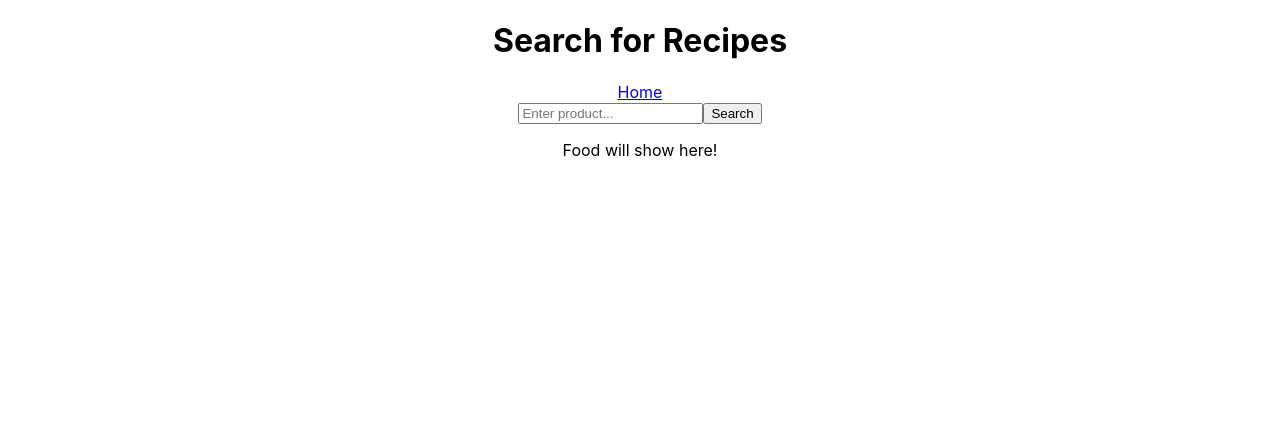
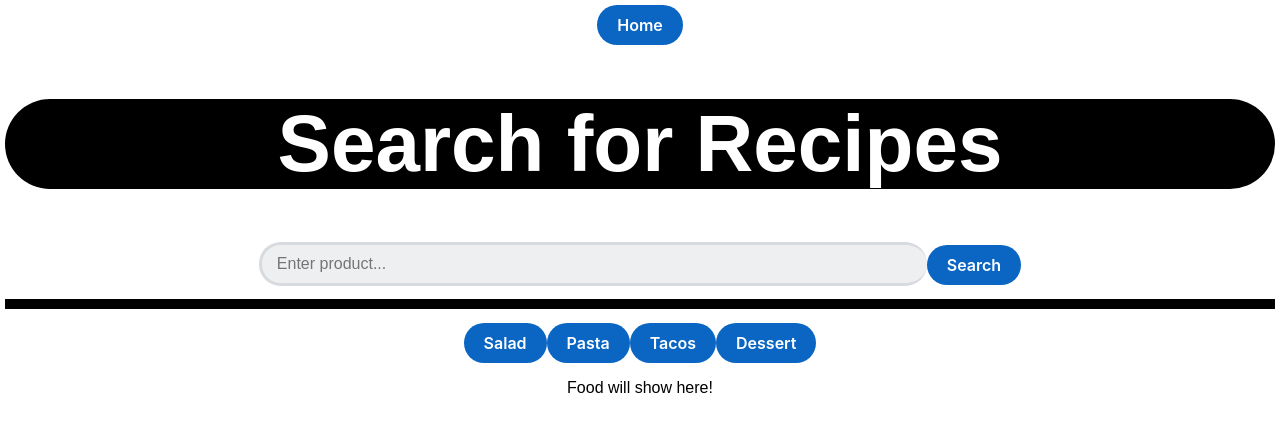
Before and after one commit to sabrinakirchner/food_snap, a React (Create React App) app: page /Food-search in a window 1280 px wide. Shown: the top 432 px of the page. Built offline with nearby package versions, Linux system fonts and the light colour scheme.

Commit message:
project almost done, buttons working

```diff
--- a/package.json
+++ b/package.json
@@ -7,6 +7,7 @@
     "@testing-library/react": "^13.4.0",
     "@testing-library/user-event": "^13.5.0",
     "axios": "^1.4.0",
+    "bootstrap": "^5.3.1",
     "react": "^18.2.0",
     "react-dom": "^18.2.0",
     "react-router-dom": "^6.14.2",
--- a/src/App.css
+++ b/src/App.css
@@ -1,38 +1,136 @@
-.App {
+body{
   text-align: center;
+  font-family: Arial, Helvetica, sans-serif;
+  padding: 5px;
 }
 
-.App-logo {
-  height: 40vmin;
-  pointer-events: none;
+h2 {
+  background: #000;
+  color: #fff;
+  text-decoration: none;
+  font-family: arial, sans-serif;
+  text-align: center;
+  font-weight: bold;
+  padding: 5px 40px;
+  font-size: 1rem;
+  line-height: 2rem;
+  position: relative;
+  transition: 0.5s;
 }
 
-@media (prefers-reduced-motion: no-preference) {
-  .App-logo {
-    animation: App-logo-spin infinite 20s linear;
-  }
+h1  {
+  background: #000;
+  color: #fff;
+  text-decoration: none;
+  font-family: arial, sans-serif;
+  text-align: center;
+  font-weight: bold;
+  padding: 5px 30px;
+  font-size: 5rem;
+  line-height: 5rem;
+  border-radius: 1.35em 1.35em 1.35em 1.35em;
+  position: relative;
+  transition: 0.5s;
 }
 
-.App-header {
-  background-color: #282c34;
-  min-height: 100vh;
+.search-form {
+  max-width: 460px;
   display: flex;
-  flex-direction: column;
-  align-items: center;
-  justify-content: center;
-  font-size: calc(10px + 2vmin);
-  color: white;
+  margin: 0 auto 32px;
 }
 
-.App-link {
-  color: #61dafb;
+.search-form button {
+  outline: none;
+  border: none;
+  padding: 0px 15px;
+  border-radius: 0 0.35em 0.35em 0;
+  cursor: pointer;
 }
 
-@keyframes App-logo-spin {
-  from {
-    transform: rotate(0deg);
-  }
-  to {
-    transform: rotate(360deg);
-  }
+input {
+  font-size: 1em;
+  width: 50%;
+  background-color: #edeff0;
+  padding: 10px 15px;
+  border: 3px solid #d7dbdf;
+  border-right: none;
+  border-radius: 1.35em 1.35em 1.35em 1.35em;
+  outline: none;
 }
+
+
+.photo-container ul {
+  display: flex;
+  flex-flow: row wrap;
+  justify-content: space-between;
+  -ms-align-items: flex-start;
+  align-items: flex-start;
+}
+
+.photo-container ul li {
+  width: 200px;
+  height: 100px;
+  overflow: hidden;
+  margin-bottom: 15px;
+}
+
+.photo-container ul img {
+  width: 100%;
+  transform: scale(1.25);
+  transition: transform 1.25s;
+}
+
+.photo-container li:hover img {
+  transform: scale(1.65);
+}
+
+.photo-container .not-found {
+  width: 100%;
+}
+
+
+button{
+  align-items: center;
+  background-color: #0A66C2;
+  border: 0;
+  border-radius: 100px;
+  box-sizing: border-box;
+  color: #ffffff;
+  cursor: pointer;
+  display: inline-flex;
+  font-family: -apple-system;
+  font-size: 16px;
+  font-weight: 600;
+  justify-content: center;
+  line-height: 20px;
+  max-width: 480px;
+  min-height: 40px;
+  min-width: 0px;
+  overflow: hidden;
+  padding: 0px;
+  padding-left: 20px;
+  padding-right: 20px;
+  text-align: center;
+  touch-action: manipulation;
+  transition: background-color 0.167s cubic-bezier(0.4, 0, 0.2, 1) 0s, box-shadow 0.167s cubic-bezier(0.4, 0, 0.2, 1) 0s, color 0.167s cubic-bezier(0.4, 0, 0.2, 1) 0s;
+  user-select: none;
+  -webkit-user-select: none;
+  vertical-align: middle;
+}
+
+.button:hover,
+.button:focus {
+  background-color: #07111d;
+  color: #ffffff;
+}
+
+.button:active {
+  background: #09223b;
+  color: rgb(255, 255, 255, .7);
+}
+
+.button:disabled {
+  cursor: not-allowed;
+  background: rgba(0, 0, 0, .08);
+  color: rgba(0, 0, 0, .3);
+}
--- a/src/App.js
+++ b/src/App.js
@@ -3,6 +3,9 @@ import './App.css';
 import { BrowserRouter as Router, Route, Routes } from 'react-router-dom';
 import Home from './components/Home'; // Import your Home component
 import FoodDisplay from './components/FoodDisplay';
+
+
+
 
 function App() {
   return (
--- a/src/components/FoodDisplay.js
+++ b/src/components/FoodDisplay.js
@@ -25,13 +25,32 @@ function FoodDisplay() {
     }
   };
 
+
+  const handleRecipeButtonClick = async (ingredients) => {
+    handleSearch(ingredients);
+  };
+
+
+  //buttons
   return (
+
     <div>
+       <Link to="/" >
+      <button> Home</button>
+      </Link>
+
       <h1>Search for Recipes</h1>
 
-      <Link to="/">Home</Link>
-      <br />
+
       <SearchBar onSearch={handleSearch} />
+
+      <h2></h2>
+
+      <button onClick={() => handleRecipeButtonClick('lettuce')}>Salad</button>
+      <button onClick={() => handleRecipeButtonClick('pasta')}>Pasta</button>
+      <button onClick={() => handleRecipeButtonClick('tortillas')}>Tacos</button>
+      <button onClick={() => handleRecipeButtonClick('dessert')}>Dessert</button>
+
 
       <div className="recipe-list">
         {food.length > 0 ? (
@@ -39,7 +58,7 @@ function FoodDisplay() {
             <div key={index} className="recipe">
               <h2>{recipe.title}</h2>
               <img src={recipe.image} alt={recipe.title} />
-              <h3>Instructions:</h3>
+
               <p>{recipe.instructions}</p>
             </div>
           ))
--- a/src/components/Home.js
+++ b/src/components/Home.js
@@ -1,9 +1,13 @@
 import React, { useState, useEffect } from 'react';
 import { Link } from 'react-router-dom';
 import axios from 'axios';
+//import MyComponent from './MyComponent';
+
 
 function Home() {
+  const [searchQuery, setSearchQuery] = useState('');
   const [foodImages, setFoodImages] = useState([]);
+  const [filteredImages, setFilteredImages] = useState([]);
 
   useEffect(() => {
     const apiKey = 'gHqU6G1H5Sb1nIHha14snLUqIgYUxnrt-FGYepisLFY';
@@ -13,20 +17,82 @@ function Home() {
       .get(url)
       .then(response => {
         setFoodImages(response.data.results);
+        setFilteredImages(response.data.results);
       })
       .catch(error => {
         console.error(error);
       });
   }, []);
 
+  const handleSearch = async () => {
+    if (searchQuery.trim() === '') {
+      setFilteredImages([]);
+      setFilteredImages(foodImages);
+    }else{
+      try {
+        const apiKey = 'gHqU6G1H5Sb1nIHha14snLUqIgYUxnrt-FGYepisLFY';
+        const searchUrl = `https://api.unsplash.com/search/photos?page=1&query=${encodeURIComponent(
+          searchQuery
+        )}&client_id=${apiKey}`;
+
+        const response = await axios.get(searchUrl);
+        //update image on search
+        setFilteredImages(response.data.results);
+      } catch (error) {
+        console.error(error);
+      }
+    }
+  };
+
+
+  const handlePopularSearch = async (query) => {
+    setSearchQuery(query);
+
+    if (query === 'pizza' || query === 'pasta' || query === 'tacos' || query === 'dessert') {
+      try {
+        const apiKey = 'gHqU6G1H5Sb1nIHha14snLUqIgYUxnrt-FGYepisLFY';
+        const searchUrl = `https://api.unsplash.com/search/photos?page=1&query=${encodeURIComponent(
+          query
+        )}&client_id=${apiKey}`;
+
+        const response = await axios.get(searchUrl);
+        setFilteredImages(response.data.results);
+      } catch (error) {
+        console.error(error);
+      }
+    } else {
+      // Default behavior to show all images when popular search not recognized
+      setFilteredImages(foodImages);
+    }
+  };
+
+
   return (
     <div>
-      <h1>Welcome Home Page!</h1>
-      <Link to="/Food-search">
-        <button>Food Search</button>
+       <Link to="/Food-search">
+        <button>Food Ideas</button>
       </Link>
+
+      <h1>Welcome !</h1>
+
+      <input
+      type="text"
+      placeholder="Search for images..."
+      value={searchQuery}
+      onChange={e => setSearchQuery(e.target.value)}
+/>
+      <button onClick={handleSearch}>Search</button>
+
+      <h2></h2>
+      <button onClick={() => handlePopularSearch('pizza')}>Pizza</button>
+      <button onClick={() => handlePopularSearch('pasta')}>Pasta</button>
+      <button onClick={() => handlePopularSearch('tacos')}>Tacos</button>
+      <button onClick={() => handlePopularSearch('dessert')}>Dessert</button>
+
+      <h2></h2>
+
       <div className="food-images">
-        {foodImages.map(image => (
+        {filteredImages.map(image => (
           <img key={image.id} src={image.urls.thumb} alt={image.alt_description} />
         ))}
       </div>
```
Also changed, not shown: src/components/MyComponents.js (added, +11 -0 lines), 1 other file (tests, documents, lock files or other folders).
